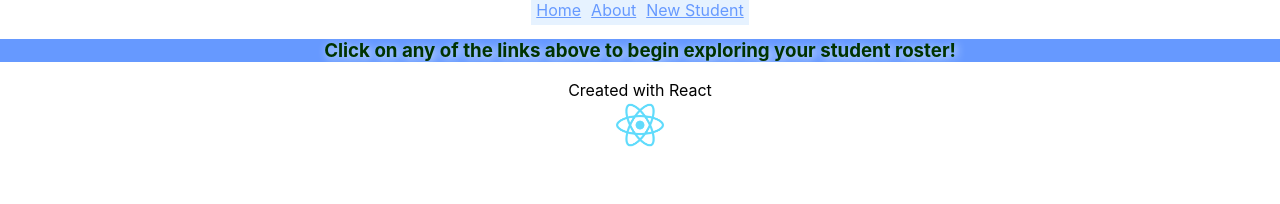
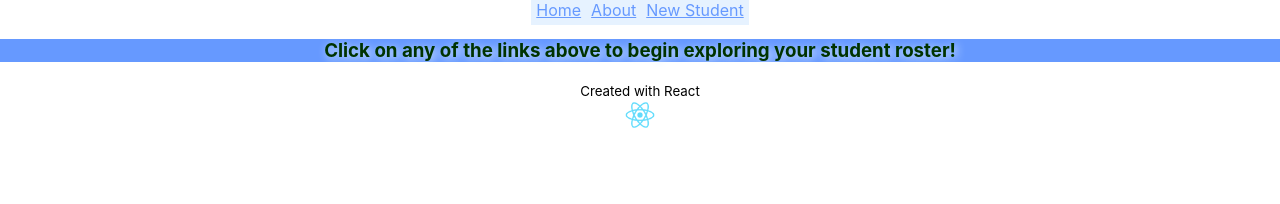
Before and after one commit to clozzi/attendance-app, a React (Create React App) app: page / in a window 1280 px wide. Shown: the top 204 px of the page. Built offline with nearby package versions, Linux system fonts and the light colour scheme; data requests are answered from the project's data file.

Commit message:
<footer> type to <small> and styled smaller

```diff
--- a/src/Footer.js
+++ b/src/Footer.js
@@ -2,7 +2,7 @@ import logo from "./logo192.png"
 
 function Footer() {
     return (
-        <footer>Created with React<br/><img src={logo} alt="React logo" style={{height: 50, width: 50}}/></footer>
+        <small>Created with React<br/><img src={logo} alt="React logo" style={{height: 30, width: 30}}/></small>
     )
 };
 
```
